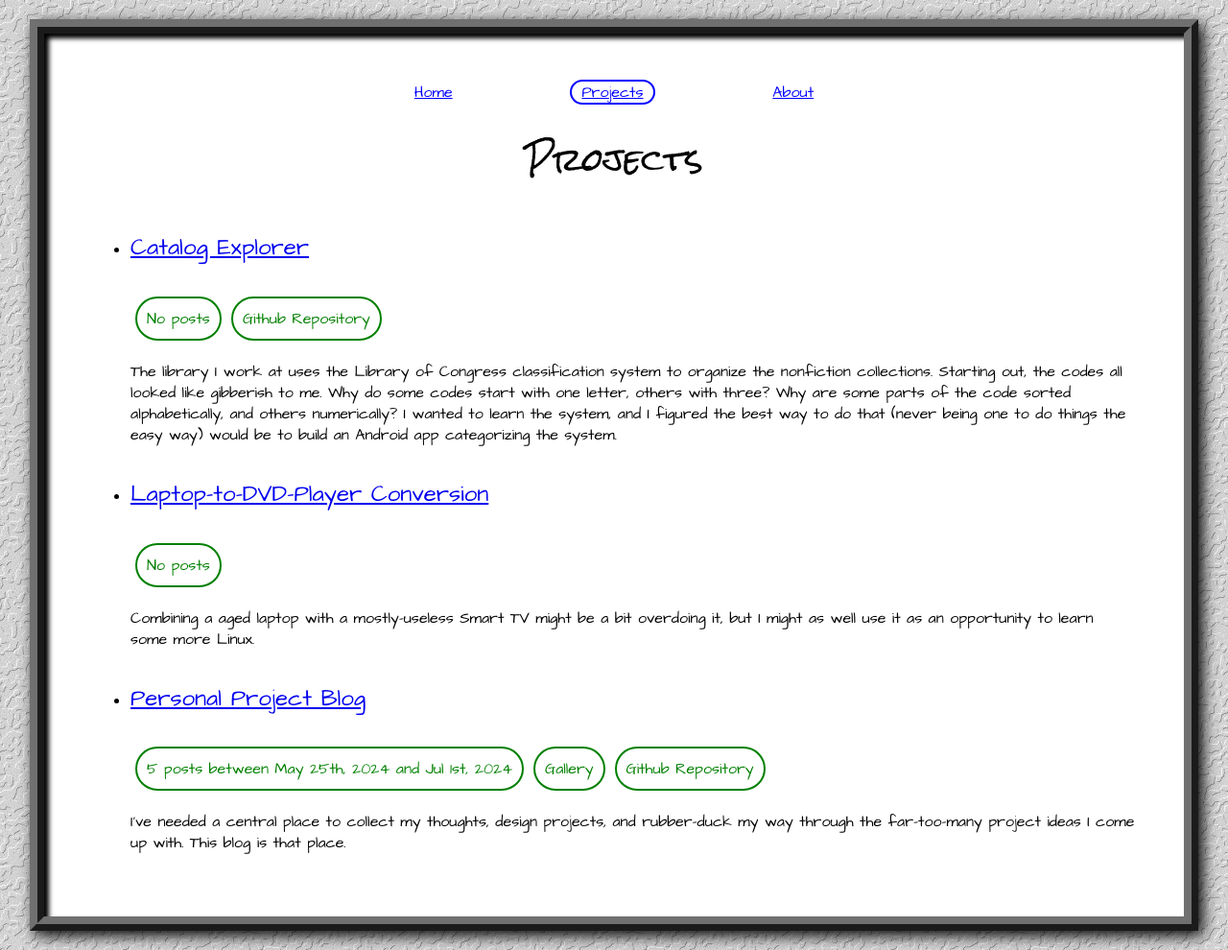
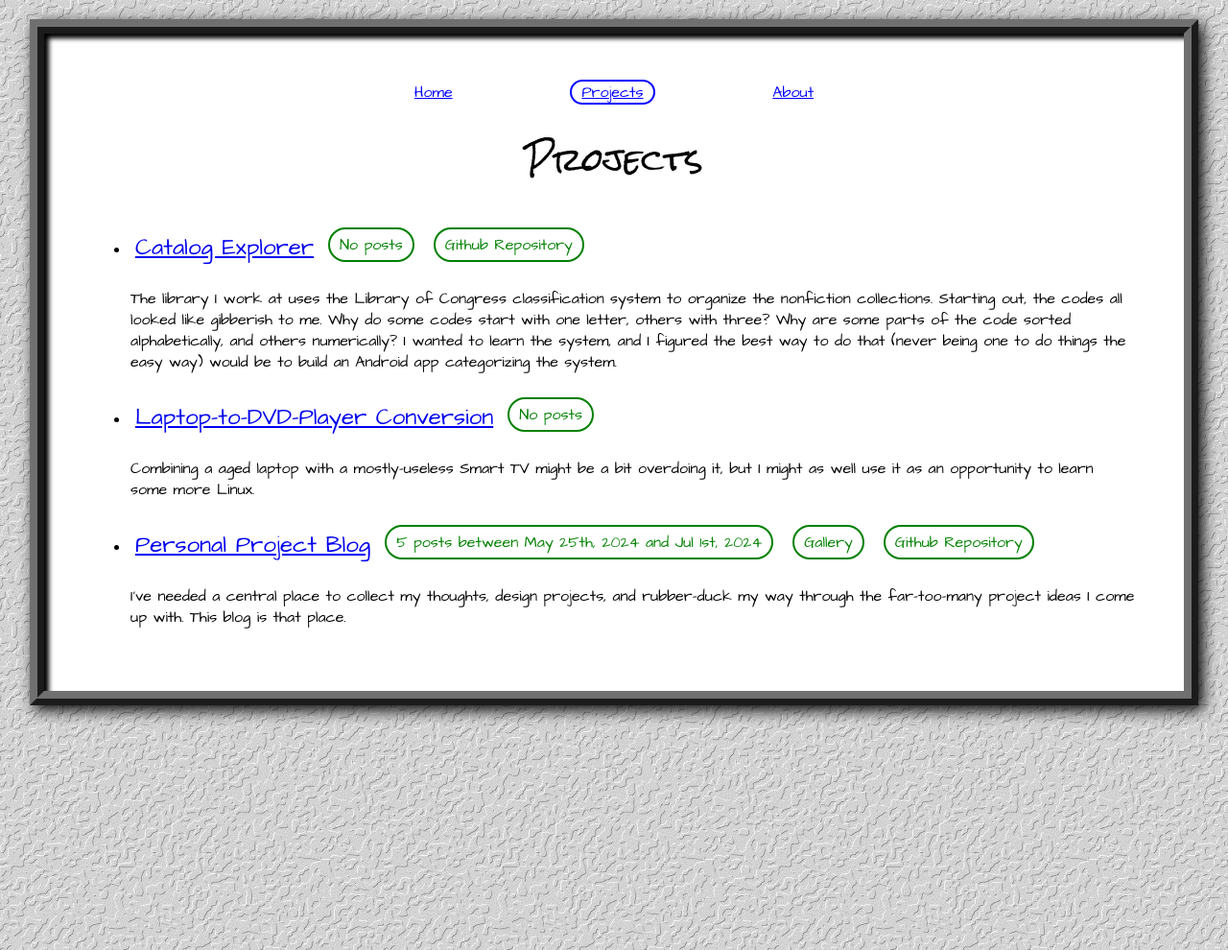
Before and after one commit to krathman257/krathman257.github.io, a Jekyll site: the page built from docs/projects.html, in a window 1280 px wide. Shown: the whole page at 96% size. Built offline with Jekyll 4.4.1, drawn with Linux system fonts in a browser that asks for light colours; some web fonts are replaced.

Commit message:
Aligned Project stats next to elements instead of below

```diff
--- a/docs/_includes/projectStats.html
+++ b/docs/_includes/projectStats.html
@@ -1,5 +1,5 @@
 {% if include.projectShortName %}
-<div style="display: flex;">
+<div>
 	{% assign project = site.projects | where:"short_name", include.projectShortName | first %}
 	{% assign gallery = site.galleries | where:"project", include.projectShortName | first %}
 	{% assign projectPosts = site.posts | where:"project", include.projectShortName %}
--- a/docs/_layouts/project.html
+++ b/docs/_layouts/project.html
@@ -16,8 +16,10 @@ layout: default
 
 {{ content }}
 
-<h2>Posts</h2>
-{% include projectStats.html projectShortName=page.short_name %}
+<div class="flexContainer">
+	<h2 style="margin:0px 5px;">Posts</h2>
+	{% include projectStats.html projectShortName=page.short_name %}
+</div>
 <ul>
 	{% assign filtered_posts = site.posts | where: 'project', page.short_name %}
 	{% for post in filtered_posts %}
--- a/docs/_sass/main.scss
+++ b/docs/_sass/main.scss
@@ -51,8 +51,8 @@ p.stat {
 	border: 2px solid green;
 	border-radius: 25px;
 	color: green;
-	padding: 10px;
-	margin: 5px;
+	padding: 5px 10px;
+	margin: 10px 10px 0px 10px;
 	width: fit-content;
 	height: fit-content;
 }
--- a/docs/projects.html
+++ b/docs/projects.html
@@ -8,9 +8,11 @@ title: Projects
 	{% assign projectsSorted = site.projects | sort: "name" %}
 	{% for project in projectsSorted %}
 	<li>
-		<h2><a href="{{ project.url }}">{{ project.name }}</a></h2>
-		{% include projectStats.html projectShortName=project.short_name showSupp=true %}
-		<p>{{ project.excerpt }}</p>
+		<div class="flexContainer">
+			<h2 style="margin:0px 5px"><a href="{{ project.url }}">{{ project.name }}</a></h2>
+			{% include projectStats.html projectShortName=project.short_name showSupp=true %}
+		</div>
+		{{ project.excerpt }}
 	</li>
 	{% endfor %}
 </ul>
```
